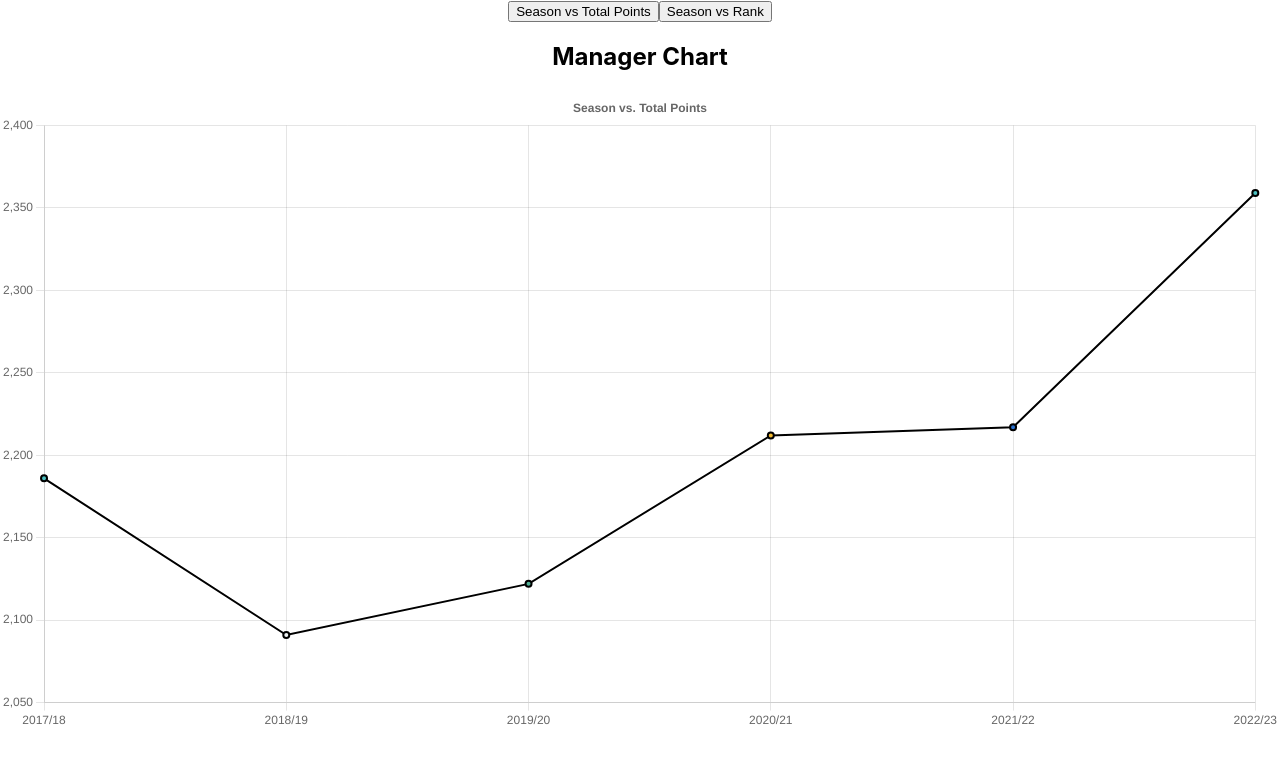
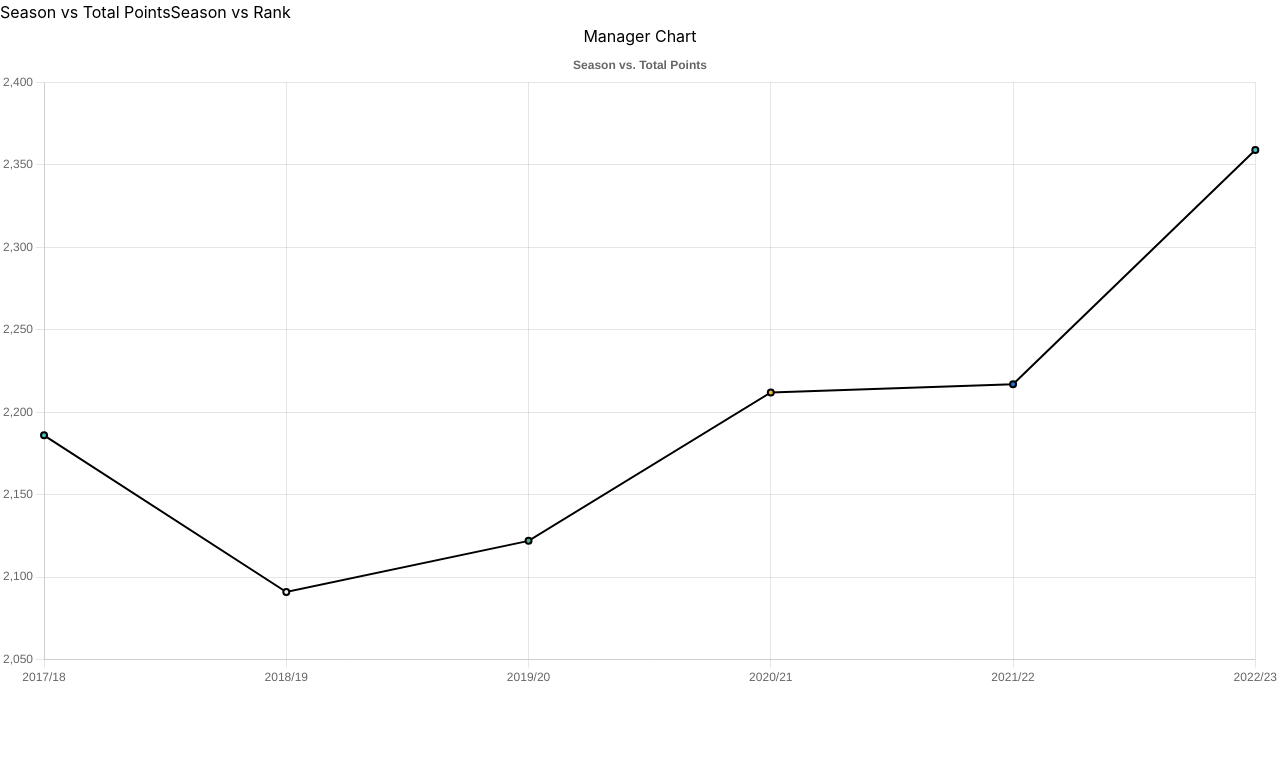
Before and after one commit to alricf/fantasySidekick, a React (Create React App) app in the folder client/: page / in a window 1280 px wide. Shown: the top 764 px of the page. Built offline with nearby package versions, Linux system fonts and the light colour scheme.

Commit message:
Installing tailwindCSS

```diff
--- a/client/package.json
+++ b/client/package.json
@@ -36,5 +36,8 @@
       "last 1 firefox version",
       "last 1 safari version"
     ]
+  },
+  "devDependencies": {
+    "tailwindcss": "^3.3.2"
   }
 }
--- a/client/src/App.css
+++ b/client/src/App.css
@@ -1,4 +1,8 @@
-.App {
+@tailwind base;
+@tailwind components;
+@tailwind utilities;
+
+/* .App {
   text-align: center;
 }
 
@@ -35,4 +39,4 @@
   to {
     transform: rotate(360deg);
   }
-}
+} */
--- /dev/null
+++ b/client/tailwind.config.js
@@ -0,0 +1,10 @@
+/** @type {import('tailwindcss').Config} */
+module.exports = {
+  content: [
+    "./src/**/*.{js,jsx,ts,tsx}",
+  ],
+  theme: {
+    extend: {},
+  },
+  plugins: [],
+}
```
Also changed, not shown: 1 other file (tests, documents, lock files or other folders).
